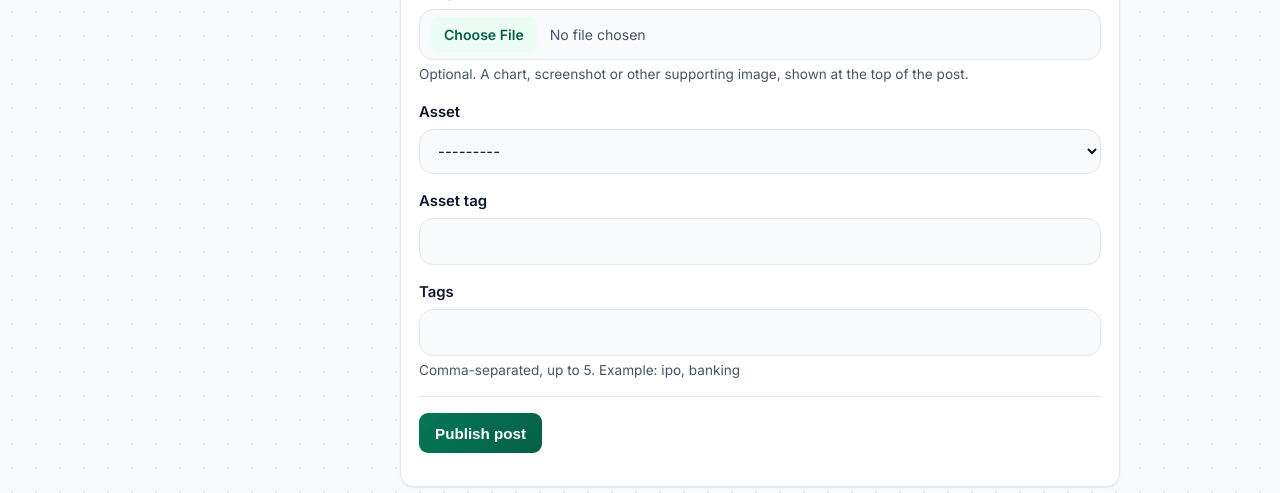
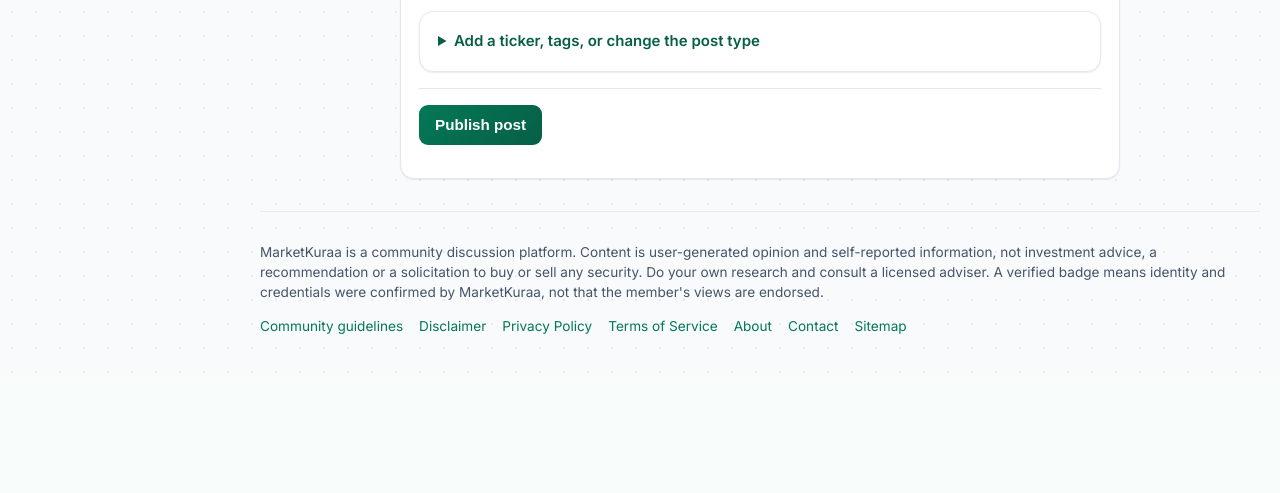
Before and after one commit to sambhavacharyaa/marketkura, a Django app: page /post/new/ in a window 1280 px wide. Shown: the part 816-1309 px from the top of the page. After the commit the page ends 1189 px from the top, so only its background shows below. Run offline with Django 5.2, Linux system fonts and the light colour scheme; the visitor is signed in with stand-in values (Sample User, id 1); data comes from the database, SQL or seed files in the repository; data that the repository does not hold is empty.

Commit message:
Simplify post composer for beginners, hide jargon behind a disclosure
Category/title/body/image now come first; post type, company, ticker
and tags move into a collapsed "Add a ticker, tags, or change the post
type" section (force-opens on validation error), with friendlier
labels and help text. form_fields.html gains an opt-in only_fields
allow-list so post_form.html can reuse it across the three field
groups without touching any other form that includes the partial.

Co-Authored-By: Claude Sonnet 5 <noreply@anthropic.com>

```diff
--- a/community/forms.py
+++ b/community/forms.py
@@ -131,10 +131,13 @@ class PostForm(forms.ModelForm):
         help_texts = {
             'body': _('Markdown is supported. Posts are opinion and discussion, not investment advice.'),
             'image': _('Optional. A chart, screenshot or other supporting image, shown at the top of the post.'),
+            'type': _('Most posts are Discussions. Choose Thesis to share a structured trade idea, or AMA to host a live Q&A.'),
+            'asset': _("Optional. Link this post to a company's page if there's an existing listing for it."),
+            'asset_tag': _('Optional. Type a ticker like AAPL if the company above is not listed yet.'),
         }
         labels = {
-            'category': _('Category'), 'type': _('Type'), 'title': _('Title'), 'body': _('Body'),
-            'image': _('Image'), 'asset': _('Asset'), 'asset_tag': _('Asset tag'),
+            'category': _('Category'), 'type': _('Post type'), 'title': _('Title'), 'body': _('Body'),
+            'image': _('Image'), 'asset': _('Company'), 'asset_tag': _('Ticker'),
             'position_type': _('Position'), 'entry_price': _('Entry'), 'target_price': _('Target'),
             'stop_loss': _('Stop / exit plan'), 'time_horizon': _('Horizon'), 'thesis_risk': _('Risks'),
             'disclosure': _('Disclosure'), 'ama_starts_at': _('Starts'), 'ama_ends_at': _('Closes'),
--- a/static/css/main.css
+++ b/static/css/main.css
@@ -286,6 +286,11 @@ input[type=file]:hover::file-selector-button, input[type=file]:hover::-webkit-fi
 .form-field[data-show-for] { padding-left: 12px; border-left: 3px solid var(--brand-line); }
 .form-field[data-show-for] label { margin-top: 12px; }
 .form-submit-row { margin-top: var(--s4); padding-top: var(--s4); border-top: 1px solid var(--line); }
+/* Ticker/tags/post-type tucked behind a disclosure on the post form — a lighter sub-section
+   (subtler bg, no competing shadow/fade-in) rather than another full card nested in .form-panel. */
+.form-more { box-shadow: none; animation: none; margin: var(--s4) 0; background: var(--bg); }
+.form-more summary { font-weight: 600; color: var(--brand-dark); }
+.form-more[open] summary { margin-bottom: var(--s2); }
 .btn, button.btn {
   --btn-fg: #fff;
   position: relative; overflow: hidden; display: inline-flex; align-items: center; justify-content: center; gap: 6px;
--- a/templates/partials/form_fields.html
+++ b/templates/partials/form_fields.html
@@ -1,5 +1,5 @@
-{% load i18n community_extras %}{% for hidden in form.hidden_fields %}{{ hidden }}{% endfor %}
-{% for field in form.visible_fields %}{% with is_thesis=thesis_fields|has_field:field.name is_ama=ama_fields|has_field:field.name %}
+{% load i18n community_extras %}{% if not only_fields %}{% for hidden in form.hidden_fields %}{{ hidden }}{% endfor %}{% endif %}
+{% for field in form.visible_fields %}{% if not only_fields or only_fields|has_field:field.name %}{% with is_thesis=thesis_fields|has_field:field.name is_ama=ama_fields|has_field:field.name %}
 {% ifchanged is_thesis is_ama %}{% if is_thesis %}<p class="form-group-heading" data-show-for="thesis">{% trans "Thesis details" %}</p>{% elif is_ama %}<p class="form-group-heading" data-show-for="ama">{% trans "AMA details" %}</p>{% endif %}{% endifchanged %}
 <div class="form-field" data-field="{{ field.name }}"{% if is_thesis %} data-show-for="thesis"{% elif is_ama %} data-show-for="ama"{% endif %}>
   {% if field.field.widget.input_type == 'checkbox' %}<label><input type="checkbox" name="{{ field.html_name }}" id="{{ field.id_for_label }}"{% if field.value %} checked{% endif %}{% if field.field.required %} required{% endif %}> {{ field.label }}{% if field.field.required %}<span class="label-required" aria-hidden="true"> *</span>{% endif %}</label>
@@ -8,4 +8,4 @@
   {% if field.help_text and not field.errors %}<span class="help">{{ field.help_text }}</span>{% endif %}
   {% for error in field.errors %}<p class="field-errors">{{ error }}</p>{% endfor %}
 </div>
-{% endwith %}{% endfor %}
+{% endwith %}{% endif %}{% endfor %}
--- a/templates/post_form.html
+++ b/templates/post_form.html
@@ -10,8 +10,20 @@
 <p class="muted">{% trans "MarketKuraa posts are user-generated. A thesis is self-reported opinion, not financial advice. Do not promote or hype thinly traded stocks." %} <a href="{% url 'guidelines' %}">{% trans "Community guidelines" %}</a></p>
 <form id="post-form" method="post" enctype="multipart/form-data" novalidate>{% csrf_token %}
   {% for error in form.non_field_errors %}<p class="field-errors">{{ error }}</p>{% endfor %}
-  {% include 'partials/form_fields.html' with thesis_fields='position_type entry_price target_price stop_loss time_horizon thesis_risk disclosure' ama_fields='ama_starts_at ama_ends_at' %}
+  {% include 'partials/form_fields.html' with only_fields='category title body image' %}
   {% if editing and post.image %}<p class="help">{% trans "Choose a new file above to replace the current image." %}</p>{% endif %}
+  {% comment %}
+    Ticker/tags/post-type live behind a disclosure — a plain Discussion post (the common case)
+    needs none of them, and "Thesis"/"AMA" (which bring in the field groups below) are the kind
+    of thing a first-time poster shouldn't have to understand just to share a quick thought. It
+    force-opens if validation left an error on anything inside it, so the error is never hidden
+    behind a collapsed summary.
+  {% endcomment %}
+  <details class="form-more panel"{% if form.type.errors or form.asset.errors or form.asset_tag.errors or form.tags.errors %} open{% endif %}>
+    <summary>{% trans "Add a ticker, tags, or change the post type" %}</summary>
+    {% include 'partials/form_fields.html' with only_fields='type asset asset_tag tags' %}
+  </details>
+  {% include 'partials/form_fields.html' with only_fields='position_type entry_price target_price stop_loss time_horizon thesis_risk disclosure ama_starts_at ama_ends_at' thesis_fields='position_type entry_price target_price stop_loss time_horizon thesis_risk disclosure' ama_fields='ama_starts_at ama_ends_at' %}
   <p class="compose-submit-row form-submit-row"><button class="btn" type="submit">{% if editing %}{% trans "Save changes" %}{% else %}{% trans "Publish post" %}{% endif %}</button></p>
 </form></section>
 {% endblock %}
```
Also changed, not shown: locale/ne/LC_MESSAGES/django.po, 1 other file.
